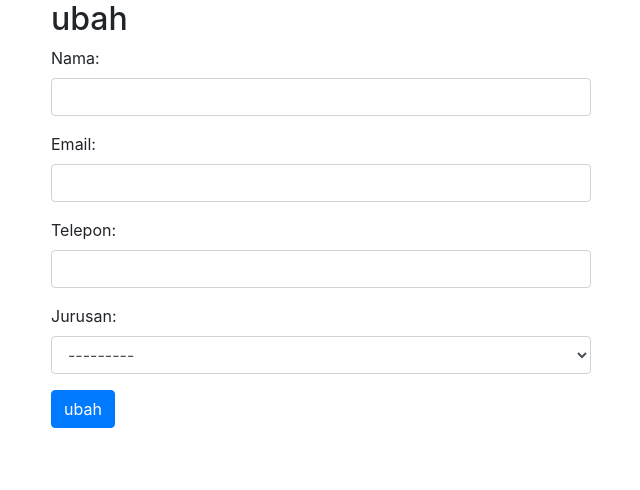
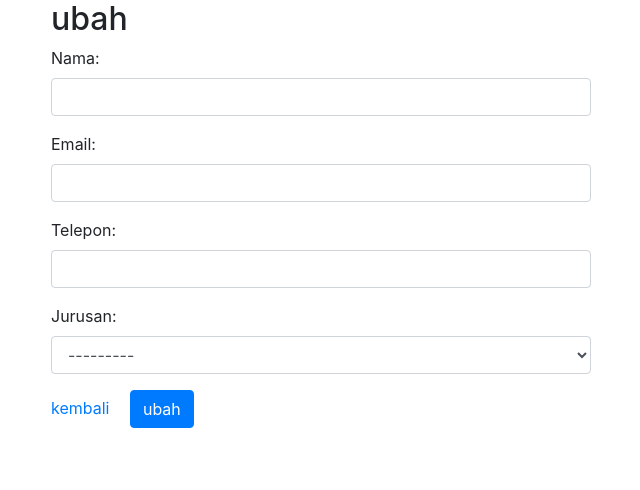
Before and after one commit to iko16-haekal/crud-django, a Django app: template dataSiswa/templates/ubah.html in a window 1280 px wide. Shown: the part 16-506 px from the top of the page, without its empty margins (34-674 px from the left). Run offline with Django 3.2, Linux system fonts and the light colour scheme; the template is opened without the code that fills it: values that come from a table or form of the project are taken from there, others are empty; some libraries are stand-ins or nearby versions.

Commit message:
fix some little bug

```diff
--- a/dataSiswa/templates/siswa.html
+++ b/dataSiswa/templates/siswa.html
@@ -13,6 +13,7 @@
             <div class="row">
                 <div class="col-md-6">
                 <h1>daftar siswa</h1>
+                <a class="btn btn-primary mb-3" href="siswa/tambah/">tambah siswa</a>
                 {% for message in messages %}
         {% if message %}
                     <div class="alert alert-success alert-dismissible fade show" role="alert">
--- a/dataSiswa/templates/ubah.html
+++ b/dataSiswa/templates/ubah.html
@@ -13,6 +13,7 @@ halaman ubah
                 <div class="col-md-6">
                 <h2>ubah {{siswa.nama}}</h2>
                     {{form.as_p}}
+                    <a href="/siswa/" class=" mr-3">kembali</a>
                     <button class="btn btn-primary" type="submit">ubah</button>
                 </div>
             </div>
```
